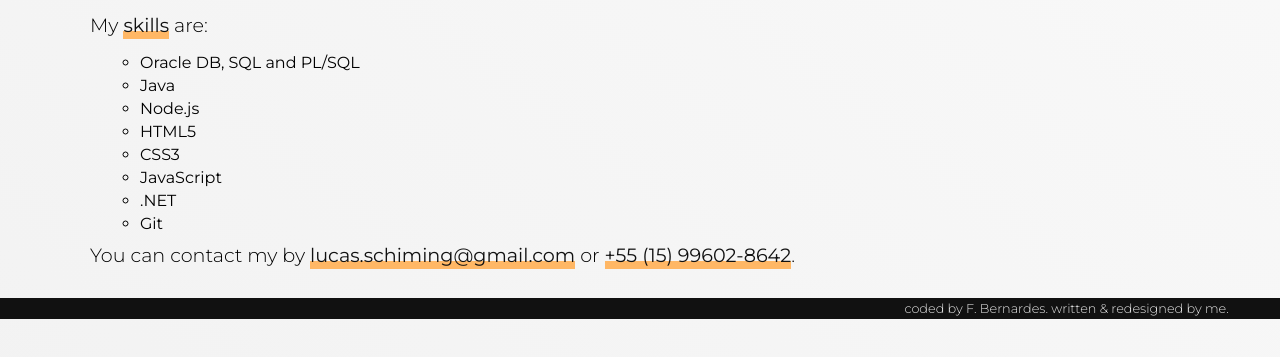
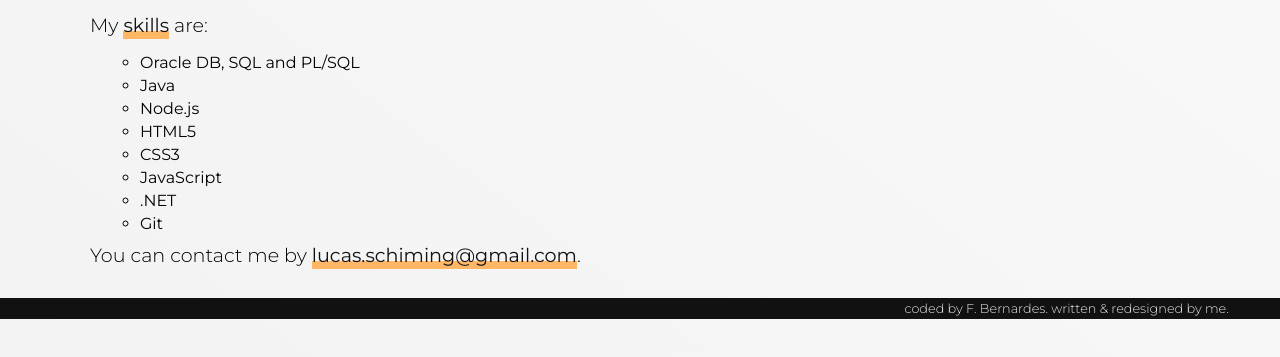
Before and after one commit to lschiming/lschiming.github.io, a plain HTML site: page index.html in a window 1280 px wide. Shown: the part 481-838 px from the top of the page. Drawn offline with Linux system fonts and the light colour scheme.

Commit message:
pequenos ajustes

```diff
--- a/index.html
+++ b/index.html
@@ -6,16 +6,7 @@
   <meta name="theme-color" content="#111111">
   <title>Lucas Schiming</title>
 
-  <!-- <link rel="apple-touch-icon" sizes="57x57" href="img/favicon/apple-icon-57x57.png">
-  <link rel="apple-touch-icon" sizes="60x60" href="img/favicon/apple-icon-60x60.png">
-  <link rel="apple-touch-icon" sizes="72x72" href="img/favicon/apple-icon-72x72.png">
-  <link rel="apple-touch-icon" sizes="76x76" href="img/favicon/apple-icon-76x76.png">
-  <link rel="apple-touch-icon" sizes="114x114" href="img/favicon/apple-icon-114x114.png">
-  <link rel="apple-touch-icon" sizes="120x120" href="img/favicon/apple-icon-120x120.png">
-  <link rel="apple-touch-icon" sizes="144x144" href="img/favicon/apple-icon-144x144.png">
-  <link rel="apple-touch-icon" sizes="152x152" href="img/favicon/apple-icon-152x152.png">
-  <link rel="apple-touch-icon" sizes="180x180" href="img/favicon/apple-icon-180x180.png"> -->
-  <link rel="icon" type="image/png" sizes="192x192"  href="img/favicon/android-icon-192x192.png">
+  <link rel="icon" type="image/png" sizes="192x192"  href="img/favicon/favicon-192x192.png">
   <link rel="icon" type="image/png" sizes="32x32" href="img/favicon/favicon-32x32.png">
   <link rel="icon" type="image/png" sizes="96x96" href="img/favicon/favicon-96x96.png">
   <link rel="icon" type="image/png" sizes="16x16" href="img/favicon/favicon-16x16.png">
@@ -73,7 +64,7 @@
         <li class="about__item">Git</li>
       </ul>
     </p>
-    <p class="about__text last">You can contact my by <a href="mailto:lucas.schiming@gmail.com">lucas.schiming@gmail.com</a> or <a href="tel:+5515996028642">+55 (15) 99602-8642</a>.</p>
+    <p class="about__text last">You can contact me by <a href="mailto:lucas.schiming@gmail.com">lucas.schiming@gmail.com</a>.</p>
   </main>
 
   <footer class="footer">
```
Also changed, not shown: img/favicon/favicon-192x192.png (renamed from img/favicon/android-icon-192x192.png).
